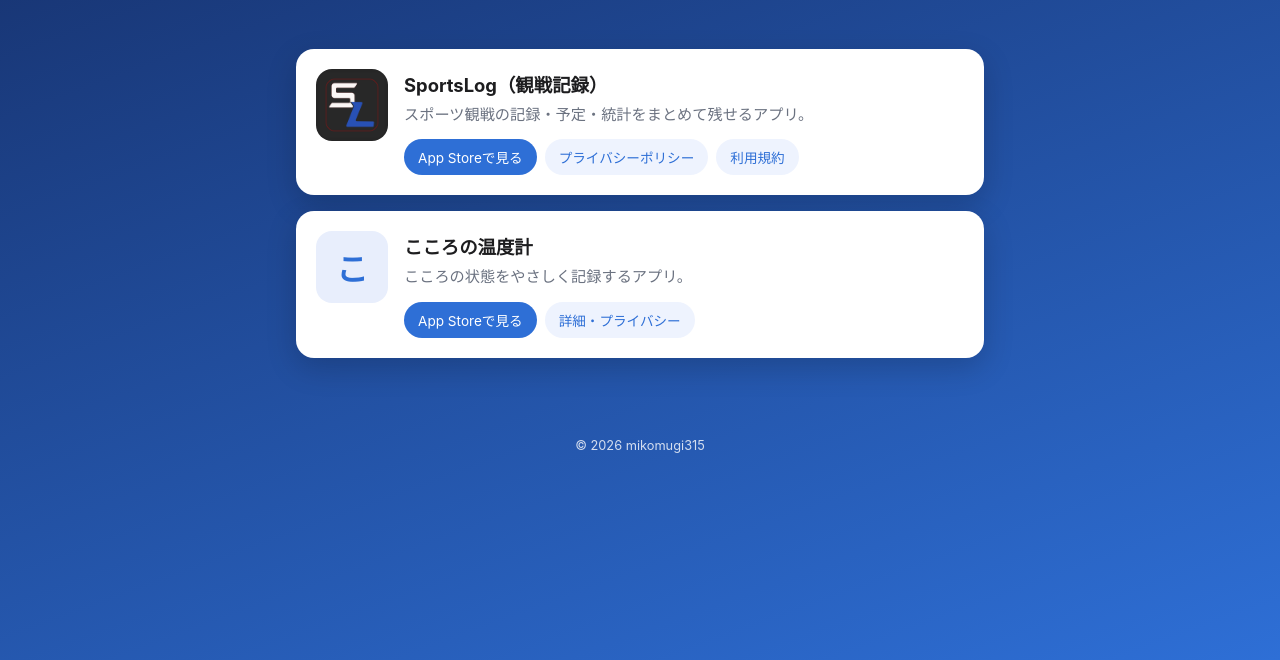
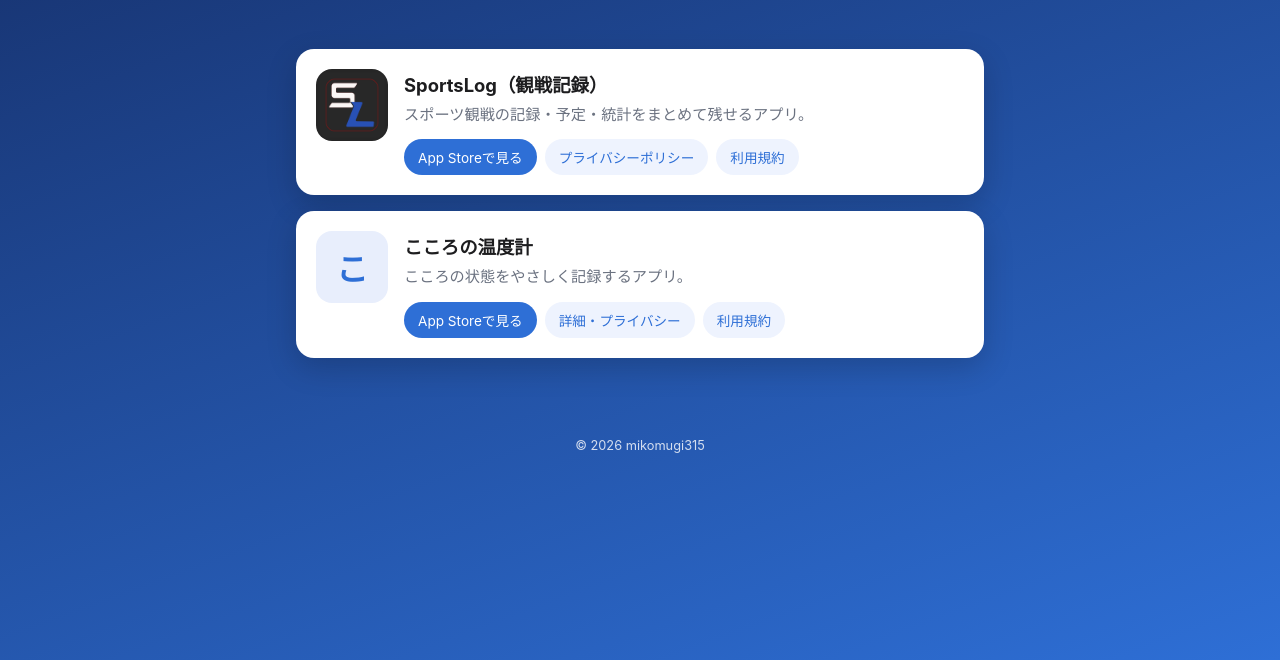
Before and after one commit to kame3kame3kame/kame3kame3kame.github.io, a plain HTML site: page mikomugi315/index.html in a window 1280 px wide. Shown: the part 140-800 px from the top of the page. Drawn offline with Linux system fonts and the light colour scheme.

Commit message:
こころの温度計カードに利用規約リンクを追加

```diff
--- a/mikomugi315/index.html
+++ b/mikomugi315/index.html
@@ -66,7 +66,8 @@
     icon: "",
     appStore: "https://apps.apple.com/app/id6778290336",
     links: [
-      { label: "詳細・プライバシー", url: "https://boulder-trouble-ac6.notion.site/75f8b9423cb14728b827fa836b64121d" }
+      { label: "詳細・プライバシー", url: "https://boulder-trouble-ac6.notion.site/75f8b9423cb14728b827fa836b64121d" },
+      { label: "利用規約", url: "https://boulder-trouble-ac6.notion.site/378441403750808285b1df27b09540e0" }
     ]
   }
 ];
```
